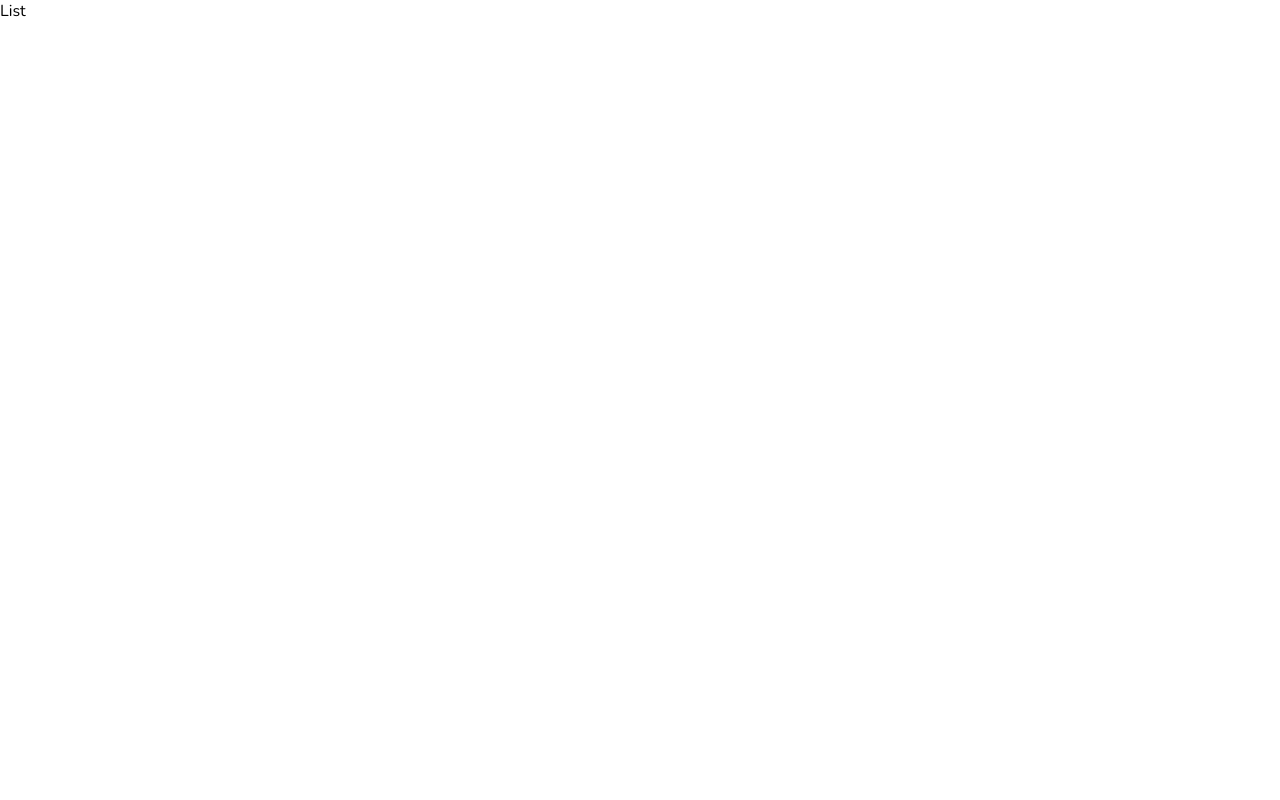
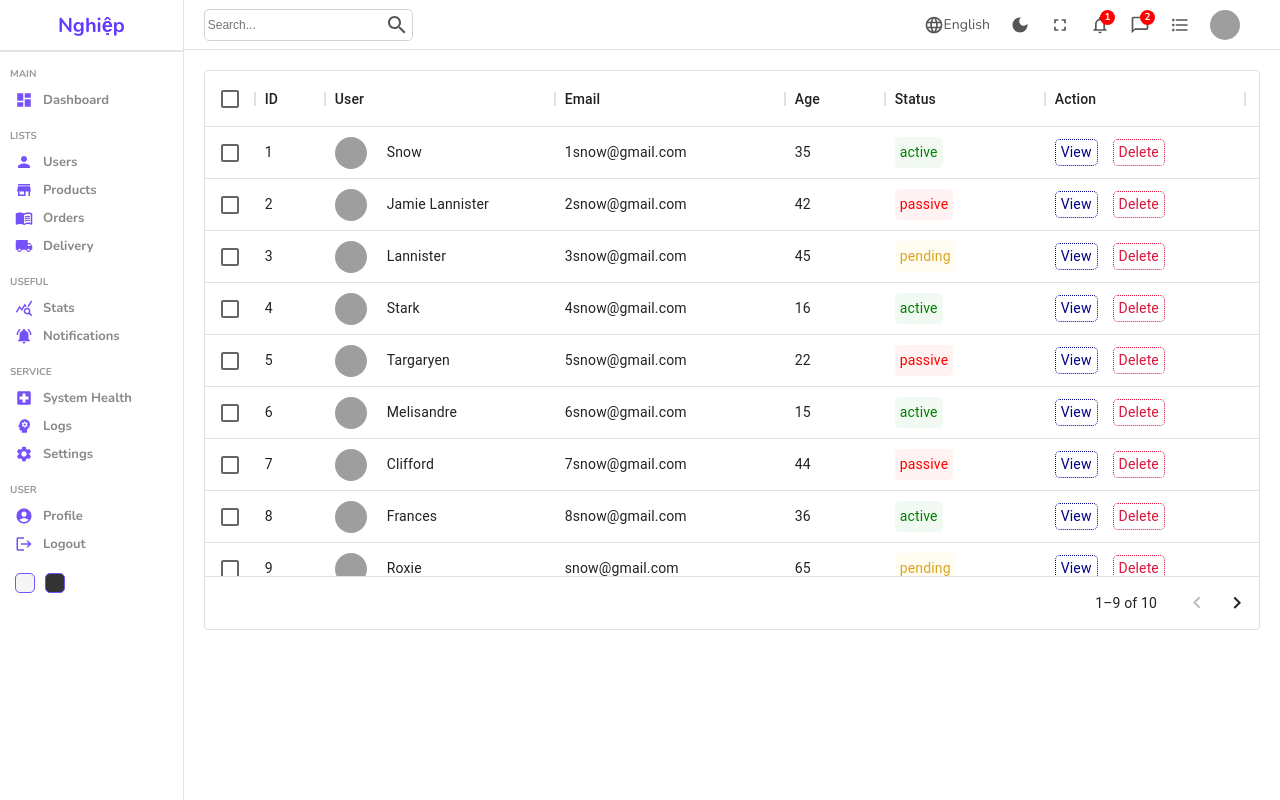
Before and after one commit to tannghiepnguyen123/dashboard, a React (Create React App) app: page /users in a window 1280 px wide. Built offline with nearby package versions, Linux system fonts and the light colour scheme; grey boxes are pictures that could not be loaded.

Commit message:
finish table

```diff
--- a/package.json
+++ b/package.json
@@ -7,6 +7,7 @@
     "@emotion/styled": "^11.10.0",
     "@mui/icons-material": "^5.8.4",
     "@mui/material": "^5.10.0",
+    "@mui/x-data-grid": "^5.15.2",
     "@testing-library/jest-dom": "^5.16.5",
     "@testing-library/react": "^13.3.0",
     "@testing-library/user-event": "^13.5.0",
--- /dev/null
+++ b/src/components/datatable/Datatable.jsx
@@ -0,0 +1,35 @@
+import React from "react";
+import "./datatable.scss";
+import { DataGrid } from "@mui/x-data-grid";
+import { userColumns, userRows } from "../../datatablesource";
+
+const Datatable = () => {
+  const actionColumn = [
+    {
+      field: "action",
+      headerName: "Action",
+      width: 200,
+      renderCell: () => {
+        return (
+          <div className="cellAction">
+            <div className="viewButton">View</div>
+            <div className="deleteButton">Delete</div>
+          </div>
+        );
+      },
+    },
+  ];
+  return (
+    <div className="datatable">
+      <DataGrid
+        rows={userRows}
+        columns={userColumns.concat(actionColumn)}
+        pageSize={9}
+        rowsPerPageOptions={[9]}
+        checkboxSelection
+      />
+    </div>
+  );
+};
+
+export default Datatable;
--- /dev/null
+++ b/src/components/datatable/datatable.scss
@@ -0,0 +1,51 @@
+.datatable {
+    height: 600px;
+    padding: 20px;
+    text-align: center !important;
+    .cellWithImg {
+        display: flex;
+        align-items: center;
+        .cellImg {
+            width: 32px;
+            height: 32px;
+            border-radius: 50%;
+            object-fit: cover;
+            margin-right: 20px;
+        }
+    }
+    .cellWithStatus {
+        padding: 5px;
+        border-radius: 5px;
+        &.active {
+            color: green;
+            background-color: rgba(0, 128, 0, 0.05);
+        }
+        &.pending {
+            color: goldenrod;
+            background-color: rgba(255, 217, 0, 0.05);
+        }
+        &.passive {
+            color: red;
+            background-color: rgba(255, 0, 0, 0.05);
+        }
+    }
+    .cellAction {
+        display: flex;
+        align-items: center;
+        gap: 15px;
+        .viewButton {
+            padding: 2px 5px;
+            border-radius: 5px;
+            color: darkblue;
+            border: 1px dotted darkblue;
+            cursor: pointer;
+        }
+        .deleteButton {
+            padding: 2px 5px;
+            border-radius: 5px;
+            color: crimson;
+            border: 1px dotted crimson;
+            cursor: pointer;
+        }
+    }
+}
--- /dev/null
+++ b/src/datatablesource.js
@@ -0,0 +1,123 @@
+export const userColumns = [
+    { field: "id", headerName: "ID", width: 70 },
+    {
+        field: "user",
+        headerName: "User",
+        width: 230,
+        renderCell: (params) => {
+            return (
+                <div className="cellWithImg">
+                    <img className="cellImg" src={params.row.img} alt="avatar" />
+                    {params.row.username}
+                </div>
+            );
+        },
+    },
+    {
+        field: "email",
+        headerName: "Email",
+        width: 230,
+    },
+
+    {
+        field: "age",
+        headerName: "Age",
+        width: 100,
+    },
+    {
+        field: "status",
+        headerName: "Status",
+        width: 160,
+        renderCell: (params) => {
+            return (
+                <div className={`cellWithStatus ${params.row.status}`}>
+                    {params.row.status}
+                </div>
+            );
+        },
+    },
+];
+
+//temporary data
+export const userRows = [
+    {
+        id: 1,
+        username: "Snow",
+        img: "https://images.pexels.com/photos/1820770/pexels-photo-1820770.jpeg?auto=compress&cs=tinysrgb&dpr=2&w=500",
+        status: "active",
+        email: "1snow@gmail.com",
+        age: 35,
+    },
+    {
+        id: 2,
+        username: "Jamie Lannister",
+        img: "https://images.pexels.com/photos/1820770/pexels-photo-1820770.jpeg?auto=compress&cs=tinysrgb&dpr=2&w=500",
+        email: "2snow@gmail.com",
+        status: "passive",
+        age: 42,
+    },
+    {
+        id: 3,
+        username: "Lannister",
+        img: "https://images.pexels.com/photos/1820770/pexels-photo-1820770.jpeg?auto=compress&cs=tinysrgb&dpr=2&w=500",
+        email: "3snow@gmail.com",
+        status: "pending",
+        age: 45,
+    },
+    {
+        id: 4,
+        username: "Stark",
+        img: "https://images.pexels.com/photos/1820770/pexels-photo-1820770.jpeg?auto=compress&cs=tinysrgb&dpr=2&w=500",
+        email: "4snow@gmail.com",
+        status: "active",
+        age: 16,
+    },
+    {
+        id: 5,
+        username: "Targaryen",
+        img: "https://images.pexels.com/photos/1820770/pexels-photo-1820770.jpeg?auto=compress&cs=tinysrgb&dpr=2&w=500",
+        email: "5snow@gmail.com",
+        status: "passive",
+        age: 22,
+    },
+    {
+        id: 6,
+        username: "Melisandre",
+        img: "https://images.pexels.com/photos/1820770/pexels-photo-1820770.jpeg?auto=compress&cs=tinysrgb&dpr=2&w=500",
+        email: "6snow@gmail.com",
+        status: "active",
+        age: 15,
+    },
+    {
+        id: 7,
+        username: "Clifford",
+        img: "https://images.pexels.com/photos/1820770/pexels-photo-1820770.jpeg?auto=compress&cs=tinysrgb&dpr=2&w=500",
+        email: "7snow@gmail.com",
+        status: "passive",
+        age: 44,
+    },
+    {
+        id: 8,
+        username: "Frances",
+        img: "https://images.pexels.com/photos/1820770/pexels-photo-1820770.jpeg?auto=compress&cs=tinysrgb&dpr=2&w=500",
+        email: "8snow@gmail.com",
+        status: "active",
+        age: 36,
+    },
+    {
+        id: 9,
+        username: "Roxie",
+        img: "https://images.pexels.com/photos/1820770/pexels-photo-1820770.jpeg?auto=compress&cs=tinysrgb&dpr=2&w=500",
+        email: "snow@gmail.com",
+        status: "pending",
+        age: 65,
+    },
+    {
+        id: 10,
+        username: "Roxie",
+        img: "https://images.pexels.com/photos/1820770/pexels-photo-1820770.jpeg?auto=compress&cs=tinysrgb&dpr=2&w=500",
+        email: "snow@gmail.com",
+        status: "active",
+        age: 65,
+    },
+];
--- a/src/pages/list/List.jsx
+++ b/src/pages/list/List.jsx
@@ -1,8 +1,19 @@
 import React from "react";
+import Datatable from "../../components/datatable/Datatable";
+import Navbar from "../../components/navbar/Navbar";
+import Sidebar from "../../components/sidebar/Sidebar";
 import "./list.scss";
 
 const List = () => {
-  return <div className="list">List</div>;
+  return (
+    <div className="list">
+      <Sidebar />
+      <div className="listContainer">
+        <Navbar />
+        <Datatable />
+      </div>
+    </div>
+  );
 };
 
 export default List;
--- a/src/pages/list/list.scss
+++ b/src/pages/list/list.scss
@@ -0,0 +1,7 @@
+.list {
+    display: flex;
+    width: 100%;
+    .listContainer {
+        flex: 6;
+    }
+}
```
Also changed, not shown: 1 other file (tests, documents, lock files or other folders).
